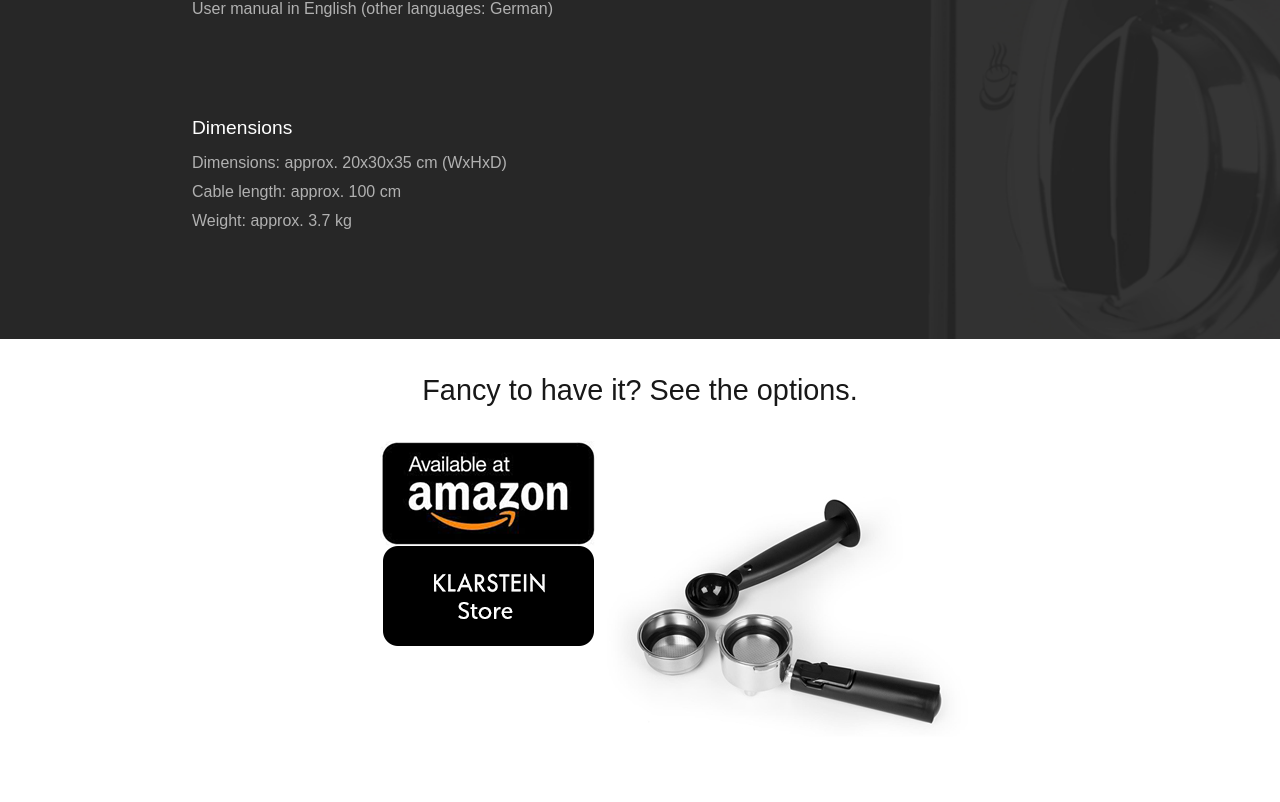
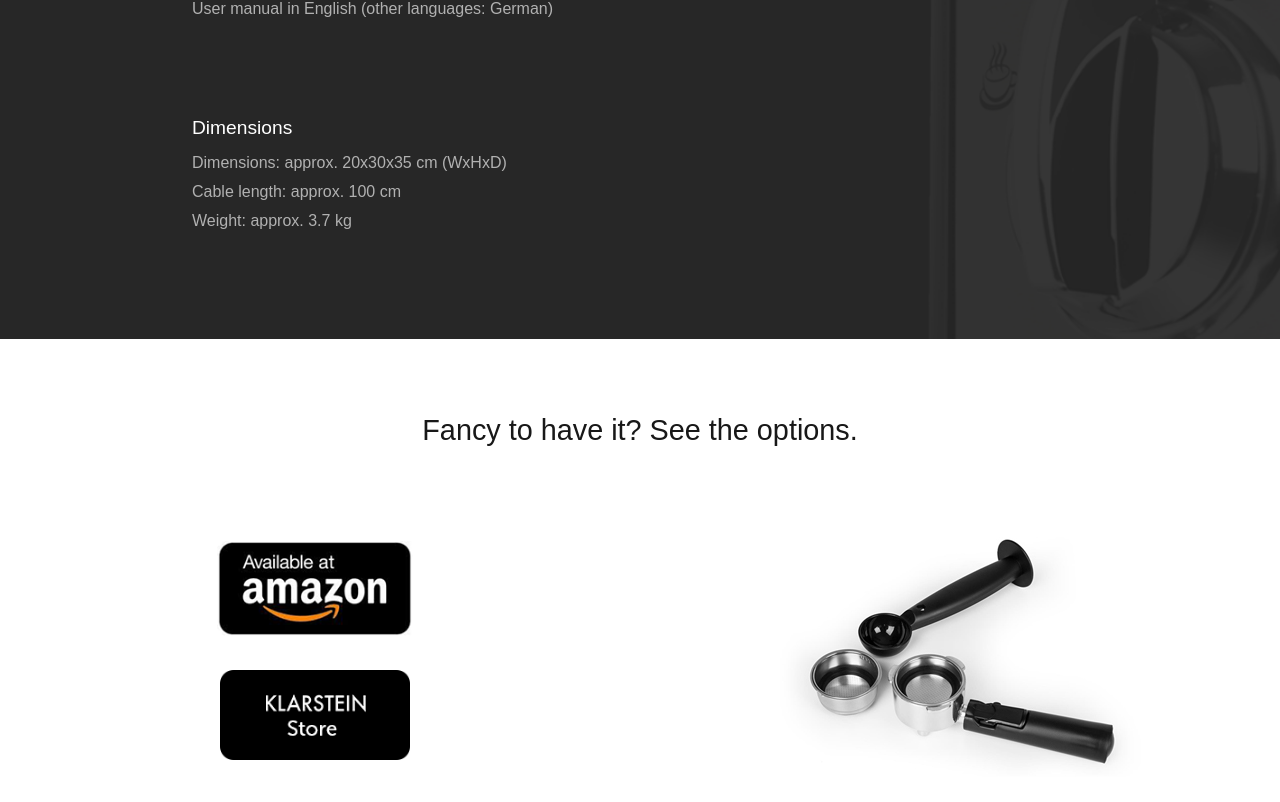
Before and after one commit to hexblend/coffeeMachine, a React (Create React App) app: page / in a window 1280 px wide. Shown: the part 2939-3741 px from the top of the page. Built offline with nearby package versions, Linux system fonts and the light colour scheme; a web font is replaced by a local one.

Commit message:
Buy Section Layout Done for all platforms

```diff
--- a/src/Assets/scss/components/sections/_buy.scss
+++ b/src/Assets/scss/components/sections/_buy.scss
@@ -0,0 +1,54 @@
+.buy-section {
+	padding: 40px 0;
+	@media(max-width: $phone-landscape){
+		padding: 20px 0;
+	}
+	.container {
+		@media(max-width: $phone-landscape){
+			padding: 0 20px;
+		}
+		h2 {
+			font-weight: $medium-font;
+			color: $dark-grey;
+			@media(max-width: $phone-landscape){
+				margin-bottom: 0;
+			}
+		}
+		.row {
+			width: 100vw;
+			.col-6{
+				@media(max-width: $phone-landscape){
+					margin: 0;
+				}
+				// Left Buttons
+				&:nth-child(1){
+					margin-top: 60px;
+					a{
+						// First Button
+						&:nth-child(1){
+							margin-bottom: 30px;
+						}
+						img {
+							width: 90%;
+							heigh: auto;
+							transition: .2s ease-in-out;
+							&:hover{
+								width: 100%;
+							}
+						}
+					}
+				}
+				// Right Image
+				&:nth-child(2){
+						img {
+							max-width: 80%;
+							height: auto;
+						}
+						@media(max-width: $phone-landscape){
+							margin-top: 10px;
+						}
+				}
+			}
+		}
+	}
+}
--- a/src/Components/Sections/Buy.js
+++ b/src/Components/Sections/Buy.js
@@ -10,8 +10,8 @@ const Buy = () => {
         <h2>Fancy to have it? See the options.</h2>
         <div className="row">
           <div className="col-6">
-            <img src={amazonBtn} alt="Amazon Buy Button"/>
-            <img src={storeBtn} alt="Official Store Buy Button"/>
+            <a href="https://www.amazon.co.uk/Klarstein-Passionata-Espresso-Capuccino-Preparing/dp/B077B3Z8SY/ref=sr_1_2?ie=UTF8&qid=1543360763&sr=8-2&keywords=klarstein+passionata"><img src={amazonBtn} alt="Amazon Buy Button" /></a>
+            <a href="https://www.klarstein.co.uk/Kitchen-appliances/Coffee/Coffee-machines/Passionata-20-Espresso-Machine-20-Bar-Capuccino-Milk-Foam-Silver-Silver.html?utm_source=connexity&utm_medium=psm&utm_term=10031702&utm_campaign=Kitchen%20appliances"><img src={storeBtn} alt="Official Store Buy Button" /></a>
           </div>
           <div className="col-6">
             <img src={machinePic} alt="Coffe Machine 6"/>
```
